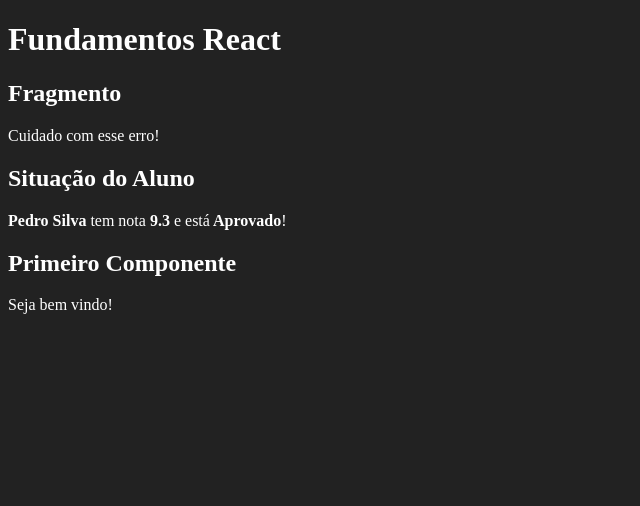
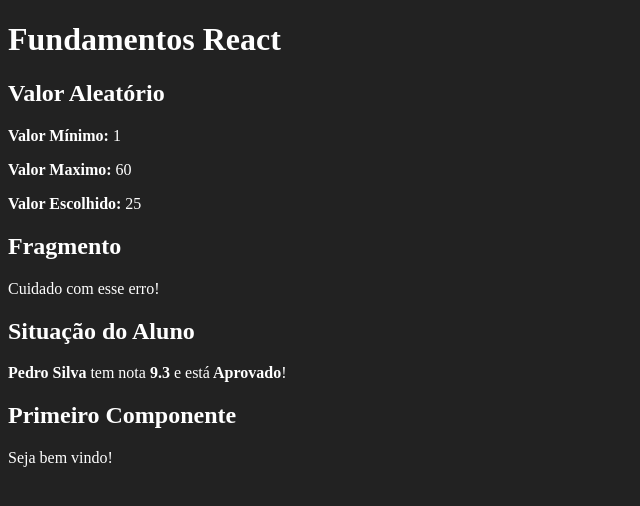
Before and after one commit to daniel-castilho/re-fundamentos, a React (Create React App) app: page / in a window 1280 px wide. Shown: the top 506 px of the page, without its empty margins (0-640 px from the left). Built offline with nearby package versions, Linux system fonts and the light colour scheme.

Commit message:
Component Aleatorio

```diff
--- a/src/App.jsx
+++ b/src/App.jsx
@@ -1,5 +1,6 @@
 import React from "react";
 
+import Aleatorio from "./components/basicos/Aleatorio";
 import Primeiro from "./components/basicos/Primeiro";
 import ComParametro from "./components/basicos/ComParametro";
 import Fragmento from "./components/basicos/Fragmento";
@@ -7,6 +8,7 @@
 export default () => (
 	<div id="app">
 		<h1>Fundamentos React</h1>
+        <Aleatorio min={1} max={60} />
 		<Fragmento />
 		<ComParametro
 			titulo="Situação do Aluno"
--- /dev/null
+++ b/src/components/basicos/Aleatorio.jsx
@@ -0,0 +1,20 @@
+import React from "react";
+
+export default (props) => {
+    const {min, max} = props;
+    const aleatorio = parseInt(Math.random() * (max - min)) + min;
+	return (
+		<div>
+			<h2>Valor Aleatório</h2>
+			<p>
+				<strong>Valor Mínimo: </strong> {min}
+			</p>
+			<p>
+				<strong>Valor Maximo: </strong> {max}
+			</p>
+			<p>
+				<strong>Valor Escolhido: </strong> {aleatorio}
+			</p>
+		</div>
+	);
+};
```
